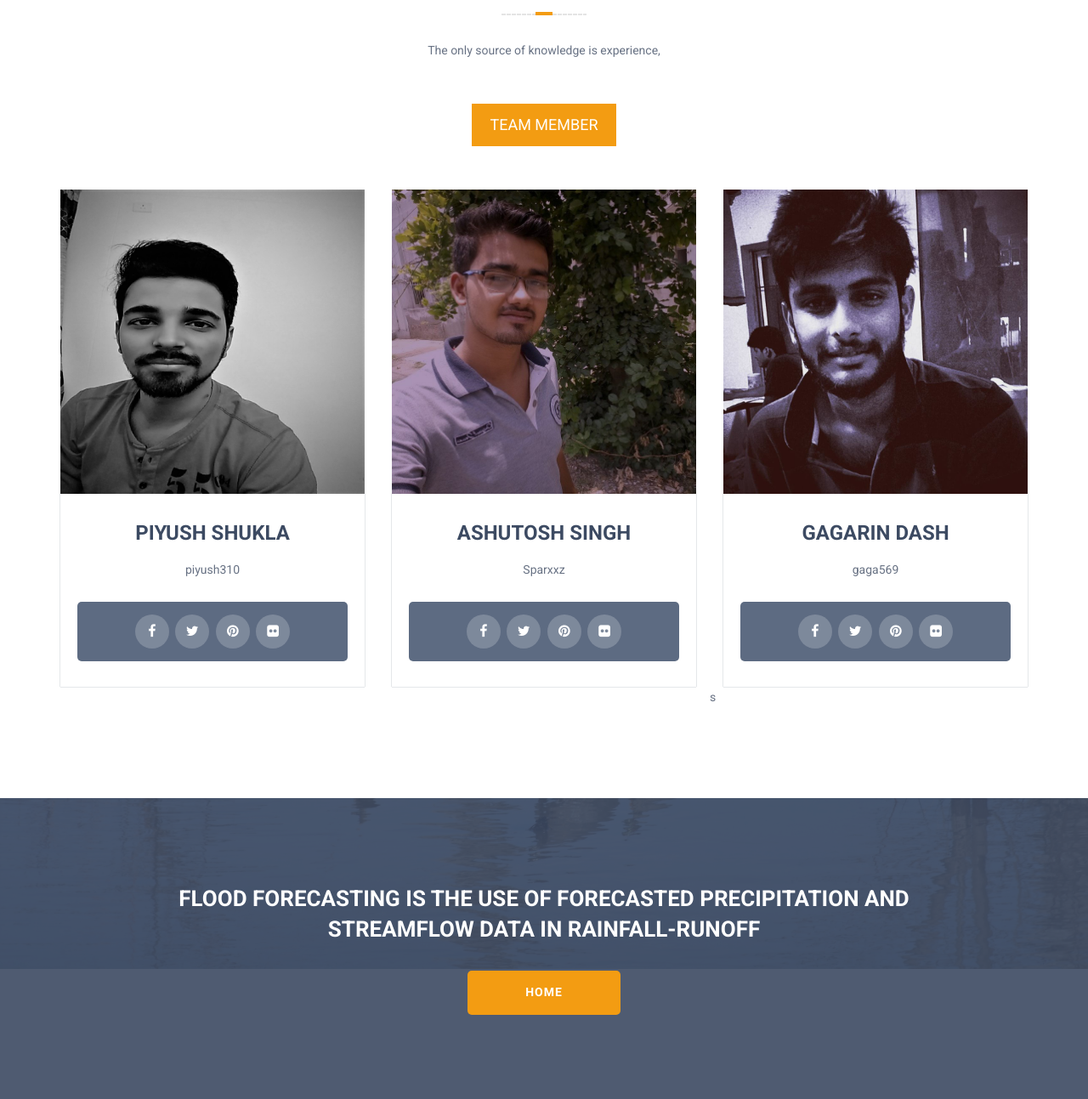
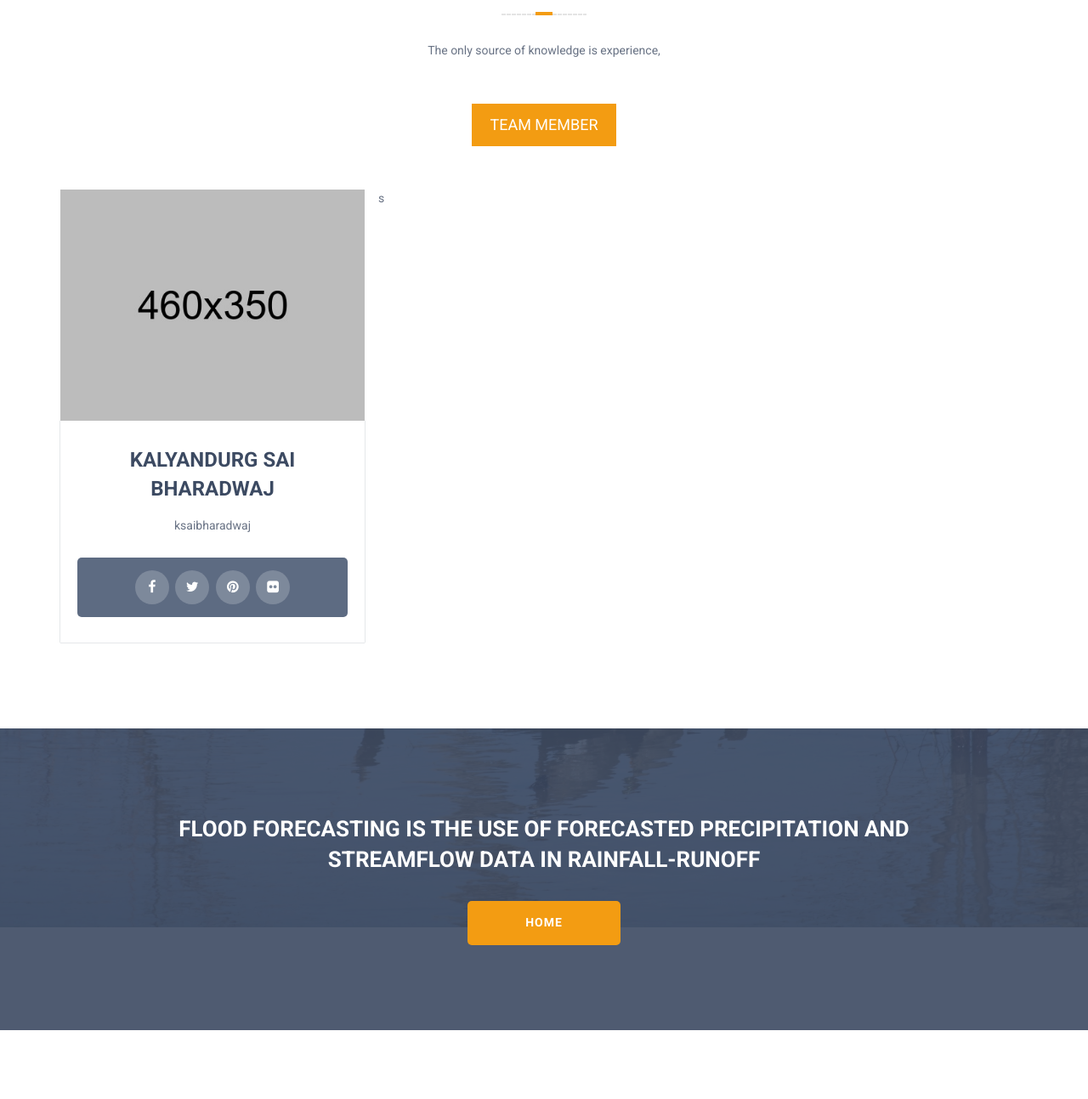
Before and after one commit to KSaiBharadwaj/FloodPredictionWebsite, a Flask app: page /about in a window 1280 px wide. Shown: the part 642-1935 px from the top of the page at 85% size. Run offline with Flask 3, Linux system fonts and the light colour scheme; parts of the project's set-up code (start-up, migrations or seed data) failed here and were passed over; some libraries are stand-ins or nearby versions.

Commit message:
Code Update

```diff
--- a/Flood-Rainfall-Disaster-Prediction-Website-master/sourceCode/templates/about-team.html
+++ b/Flood-Rainfall-Disaster-Prediction-Website-master/sourceCode/templates/about-team.html
@@ -152,46 +152,8 @@
                                             <img src="{{ url_for('static',filename='img/team/member-1.jpg')}}" alt="">
                                         </div>
                                         <div class="member-details">
-                                            <h3>PIYUSH SHUKLA</h3>
-                                            <p>piyush310</p>
-                                            <div class="member-social-bookmark">
-                                                <ul class="social-bookmark">
-                                                    <li><a href="#"><i class="fa fa-facebook"></i></a></li>
-                                                    <li><a href="#"><i class="fa fa-twitter"></i></a></li>
-                                                    <li><a href="#"><i class="fa fa-pinterest"></i></a></li>
-                                                    <li><a href="#"><i class="fa fa-flickr"></i></a></li>
-                                                </ul>
-                                            </div>
-                                        </div>
-                                    </div>
-                                </div>
-                                <div class="col-md-4 col-lg-4 col-sm-6 col-xs-12">
-                                    <div class="single-team">
-                                        <div class="member-image">
-                                            <img src="{{ url_for('static',filename='img/team/member-2.jpg')}}" alt="">
-                                        </div>
-                                        <div class="member-details">
-                                            <h3>ASHUTOSH SINGH</h3>
-                                            <p>Sparxxz</p>
-                                            <div class="member-social-bookmark">
-                                                <ul class="social-bookmark">
-                                                    <li><a href="#"><i class="fa fa-facebook"></i></a></li>
-                                                    <li><a href="#"><i class="fa fa-twitter"></i></a></li>
-                                                    <li><a href="#"><i class="fa fa-pinterest"></i></a></li>
-                                                    <li><a href="#"><i class="fa fa-flickr"></i></a></li>
-                                                </ul>
-                                            </div>
-                                        </div>
-                                    </div>
-                                </div>
-                                <div class="col-md-4 col-lg-4 col-sm-6 col-xs-12">
-                                    <div class="single-team">
-                                        <div class="member-image">
-                                            <img src="{{ url_for('static',filename='img/team/member-3.jpg')}}" alt="">
-                                        </div>
-                                        <div class="member-details">
-                                            <h3>GAGARIN DASH</h3>
-                                            <p>gaga569</p>
+                                            <h3>Kalyandurg Sai Bharadwaj</h3>
+                                            <p>ksaibharadwaj</p>
                                             <div class="member-social-bookmark">
                                                 <ul class="social-bookmark">
                                                     <li><a href="#"><i class="fa fa-facebook"></i></a></li>
```
Also changed, not shown: Flood-Rainfall-Disaster-Prediction-Website-master/sourceCode/static/img/team/member-1.jpg (deleted), Flood-Rainfall-Disaster-Prediction-Website-master/sourceCode/static/img/team/member-2.jpg (deleted), Flood-Rainfall-Disaster-Prediction-Website-master/sourceCode/static/img/team/member-3.jpg (deleted), Flood-Rainfall-Disaster-Prediction-Website-master/sourceCode/static/img/team/member-4.jpg (deleted), Flood-Rainfall-Disaster-Prediction-Website-master/sourceCode/static/img/team/member-5.jpg (deleted), Flood-Rainfall-Disaster-Prediction-Website-master/sourceCode/static/img/team/member-6.jpg (deleted).
